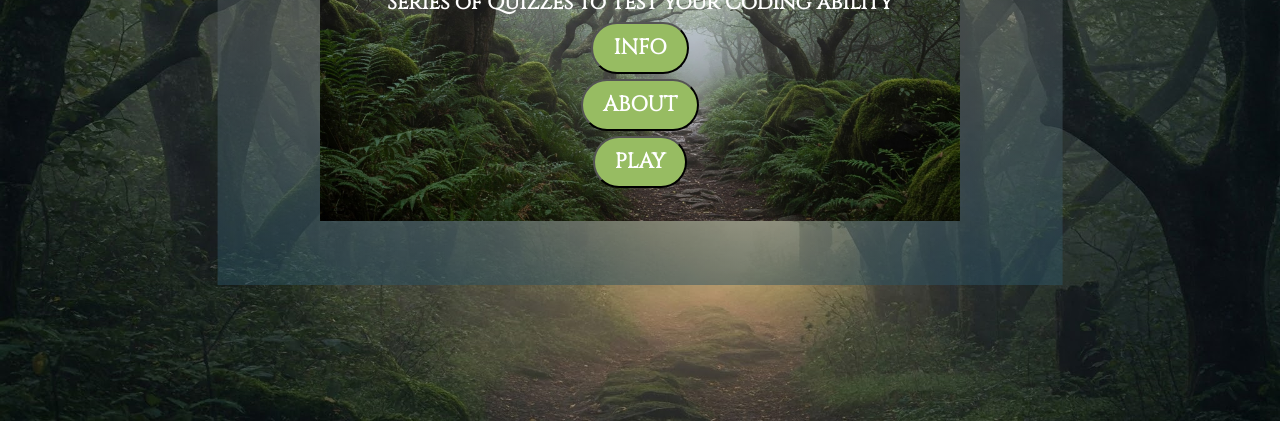
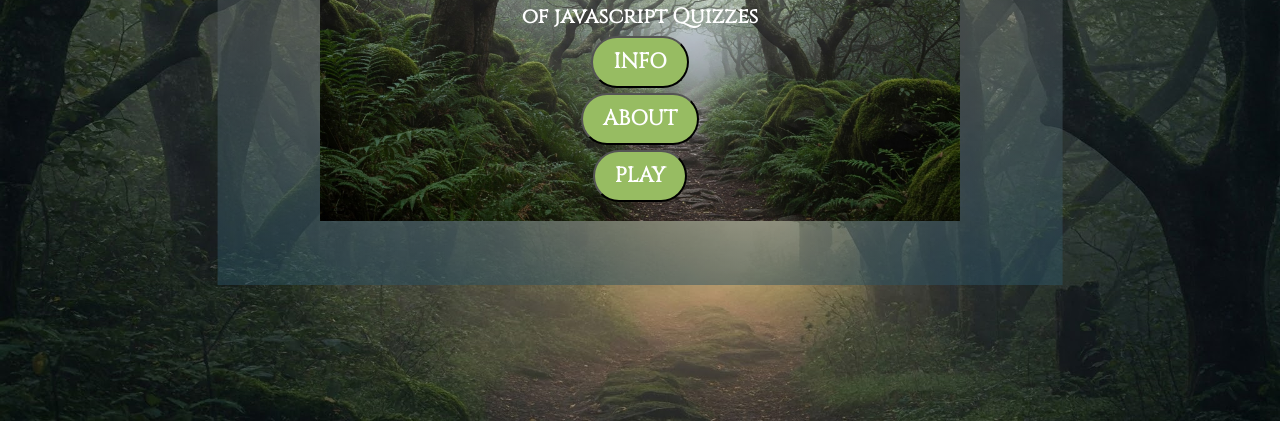
Before and after one commit to ParjadM/CodeQuest, a plain HTML site: page index.html in a window 1280 px wide. Shown: the part 379-800 px from the top of the page. Drawn offline with Linux system fonts and the light colour scheme.

Commit message:
fixed bugs

```diff
--- a/index.html
+++ b/index.html
@@ -11,7 +11,7 @@
     <div class="container"></div>
     <main class="hub">
         <h1>Code Quest</h1>
-        <h2>Series of Quizzes to Test your Coding ability</h2>
+        <h2>To Survive in the wood the challenge is to do a Series of javascript Quizzes</h2>
         <button onclick="window.location.href='./pages/info.html';">INFO</button>
         <button onclick="window.location.href='./pages/about.html';">ABOUT</button>
         <button onclick="window.location.href='./pages/levels/1.html';">PLAY</button>
```
